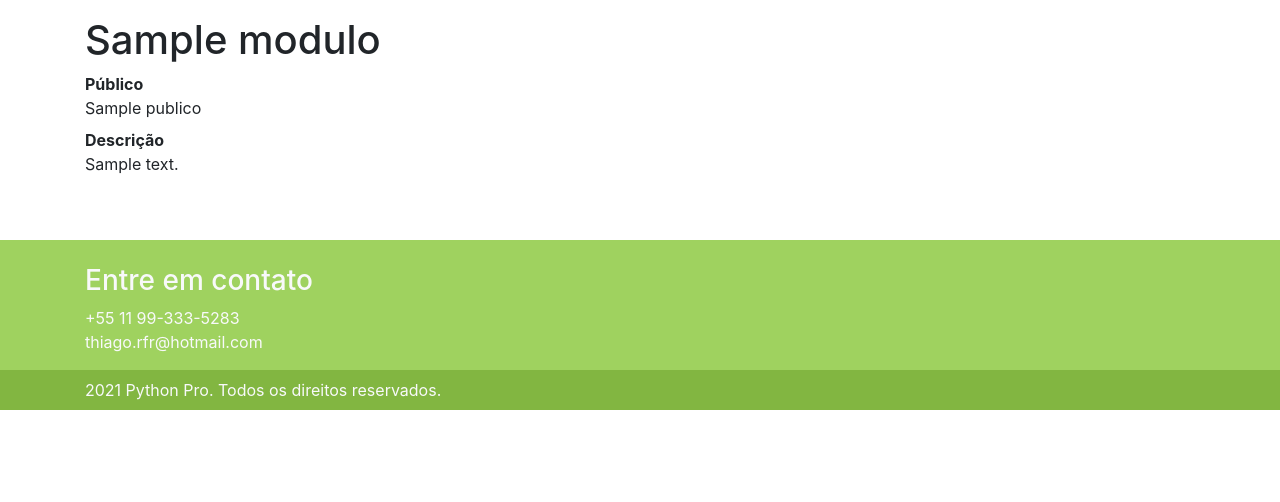
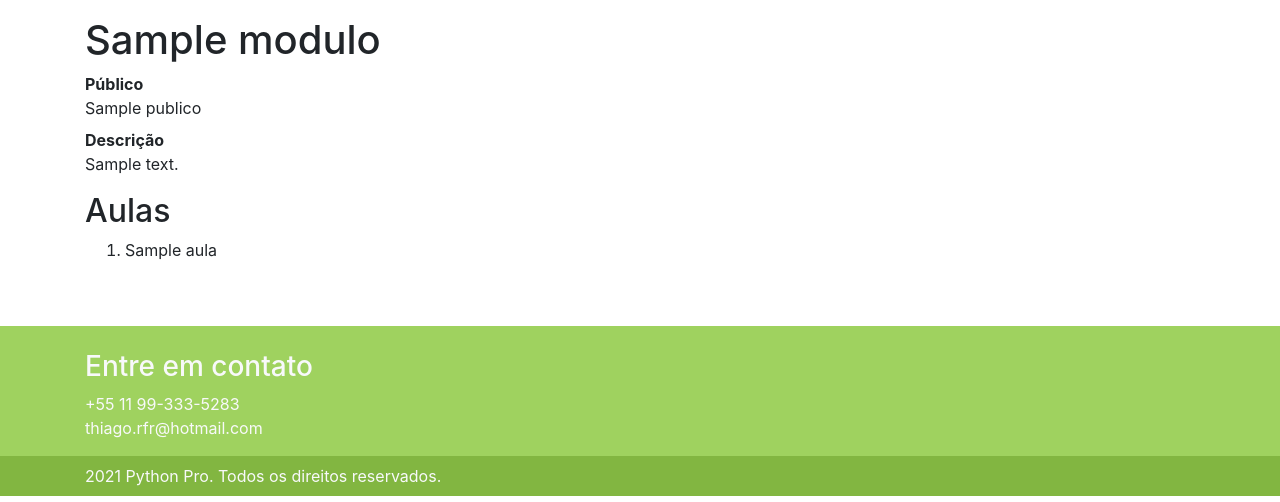
Before and after one commit to undersfx/django-pro, a Django app: template pypro/modulos/templates/modulos/modulo_detalhe.html in a window 1280 px wide. Shown: the part 56-558 px from the top of the page. Run offline with Django 3.2, Linux system fonts and the light colour scheme; the template is opened without the code that fills it: most values are stand-ins (such as "Sample title", 1, 10 or a date in 2020); some libraries are stand-ins or nearby versions.

Commit message:
add: Lista aulas na pagina de detalhes

```diff
--- a/pypro/modulos/facade.py
+++ b/pypro/modulos/facade.py
@@ -13,3 +13,7 @@ def lista_modulos_ordenados() -> List[Modulo]:
 
 def encontrar_modulo(slug: str) -> Modulo:
     return Modulo.objects.get(slug=slug)
+
+
+def encontrar_aulas_por_modulo_ordenadas(modulo: Modulo):
+    return list(modulo.aula_set.order_by('order').all())
--- a/pypro/modulos/templates/modulos/modulo_detalhe.html
+++ b/pypro/modulos/templates/modulos/modulo_detalhe.html
@@ -16,6 +16,13 @@
 					<dt>Descrição</dt>
 					<dd>{{modulo.descricao}}</dd>
 				</dl>
+
+				<h2>Aulas</h2>
+				<ol>
+					{% for aula in aulas %}
+						<li>{{ aula.titulo }}</li>
+					{% endfor %}
+				</ol>
 		    </div>
 		</div>
 	</div>
--- a/pypro/modulos/views.py
+++ b/pypro/modulos/views.py
@@ -5,4 +5,5 @@ from pypro.modulos import facade
 
 def detalhe(request, slug):
     modulo = facade.encontrar_modulo(slug)
-    return render(request, 'modulos/modulo_detalhe.html', context={'modulo': modulo})
+    aulas = facade.encontrar_aulas_por_modulo_ordenadas(modulo)
+    return render(request, 'modulos/modulo_detalhe.html', context={'modulo': modulo, 'aulas': aulas})
```
Also changed, not shown: pypro/modulos/tests/test_modulo_detalhe.py (+11 -1 lines).
